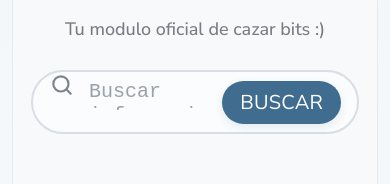
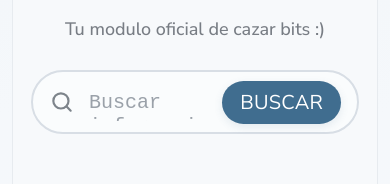
Before and after one commit to jery04/Information-Retrieval-Systems, a React (Vite) app in the folder webapp/: page / in a window 390 px wide. Shown: the part 351-535 px from the top of the page. Built offline with nearby package versions, Linux system fonts and the light colour scheme.

Commit message:
refactor: improve CSS layout for better alignment and responsiveness in App.css

```diff
--- a/webapp/src/styles/App.css
+++ b/webapp/src/styles/App.css
@@ -207,7 +207,7 @@ body {
   border-radius: 32px;
   background: #fafcfd;
   display: flex;
-  align-items: flex-start;
+  align-items: center;
   gap: 14px;
   padding: 12px 14px 12px 24px;
 }
@@ -221,6 +221,8 @@ body {
   width: clamp(26px, 2vw, 38px);
   height: clamp(26px, 2vw, 38px);
   color: #7d848b;
+  flex-shrink: 0;
+  align-self: center;
 }
 
 .search-input {
@@ -235,6 +237,7 @@ body {
   overflow: hidden;
   line-height: 1.2;
   padding: 8px 0 6px;
+  align-self: center;
 }
 
 .search-input::placeholder {
@@ -249,7 +252,7 @@ body {
   font-size: clamp(30px, 2.4vw, 44px);
   cursor: pointer;
   padding: 8px 18px;
-  border-radius: 999px;
+  border-radius: 28px;
   box-shadow: 0 3px 8px rgba(64, 109, 143, 0.12);
   transition: transform 120ms ease, box-shadow 120ms ease, background-color 120ms ease;
   align-self: center;
```
Also changed, not shown: 1 other file (tests, documents, lock files or other folders).
